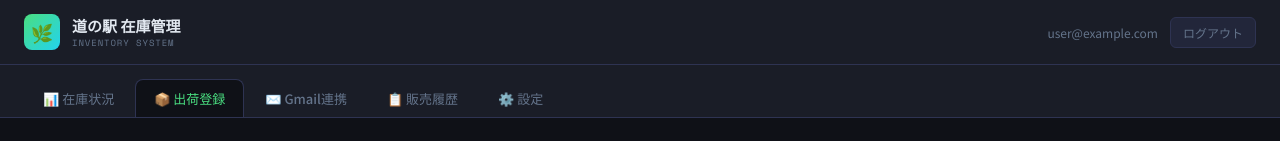
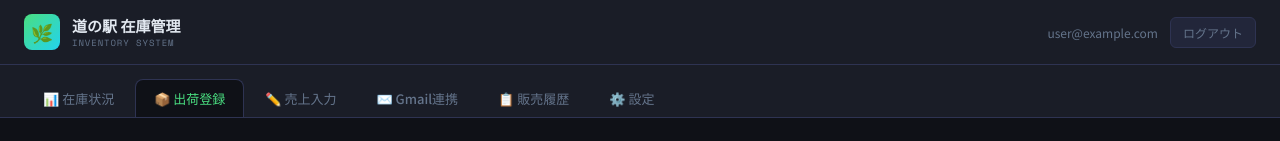
Before and after one commit to Shu-Okamoto/michinoeki-inventory, a Next.js app: page /send in a window 1280 px wide. Shown: the top 141 px of the page. Built offline with nearby package versions, Linux system fonts and the light colour scheme; no server answers; sample sign-in values are in the browser's storage.

Commit message:
Add files via upload

```diff
--- a/components/AppShell.tsx
+++ b/components/AppShell.tsx
@@ -8,6 +8,7 @@ import styles from './shell.module.css'
 const NAV = [
   { href: '/dashboard', label: '📊 在庫状況' },
   { href: '/send',      label: '📦 出荷登録' },
+  { href: '/sales',     label: '✏️ 売上入力' },
   { href: '/email',     label: '✉️ Gmail連携' },
   { href: '/history',   label: '📋 販売履歴' },
   { href: '/settings',  label: '⚙️ 設定' },
```
